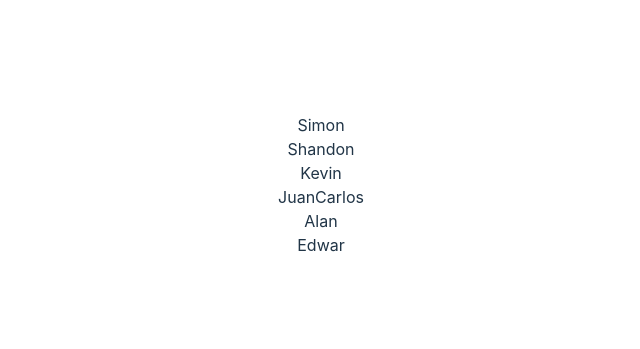
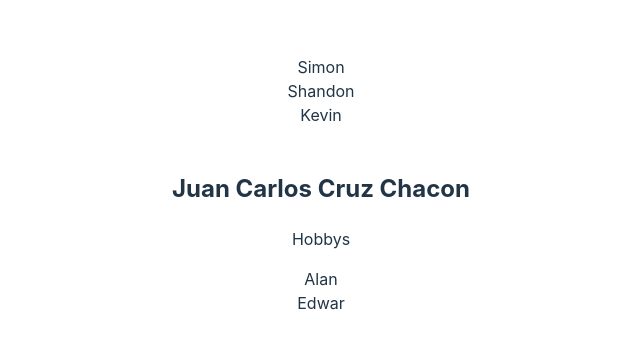
Before and after one commit to EdwarLe/clase4.4.1, a React (Vite) app: page / in a window 1280 px wide. Shown: the part 215-564 px from the top of the page, without its empty margins (319-959 px from the left). Built offline with nearby package versions, Linux system fonts and the light colour scheme.

Commit message:
mesagge e

```diff
--- a/src/components/JuanCarlos.jsx
+++ b/src/components/JuanCarlos.jsx
@@ -1,6 +1,10 @@
 const JuanCarlos = () => {
   return (
-    <div>JuanCarlos</div>
+    <div>
+      <img src="" alt="" />
+      <h2>Juan Carlos Cruz Chacon</h2>
+      <p>Hobbys</p>
+    </div>
   )
 }
 export default JuanCarlos
```
